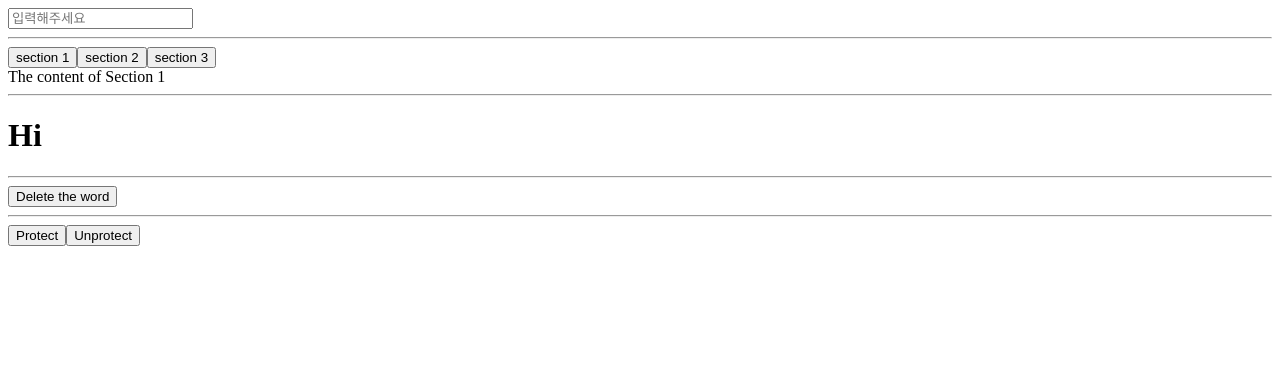
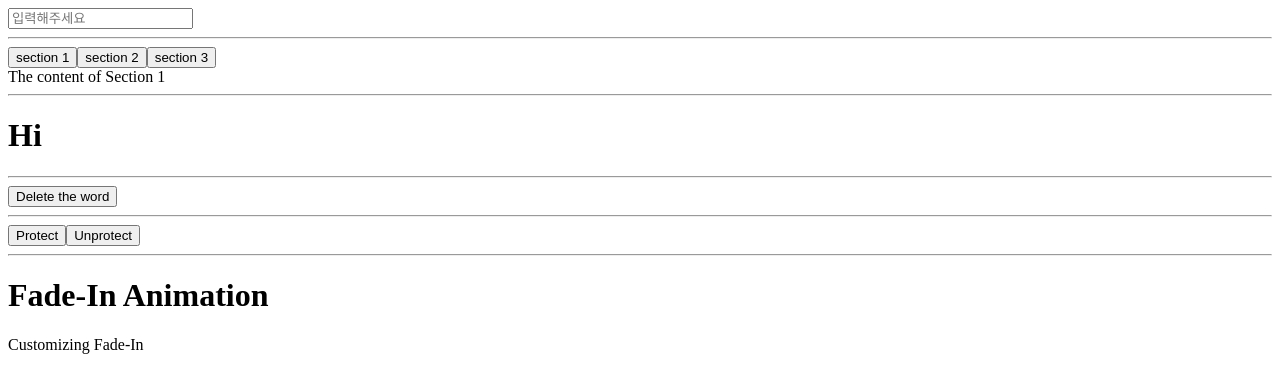
Before and after one commit to minnnnnk0/React_Hooks, a React (Vite) app: page / in a window 1280 px wide. Shown: the top 392 px of the page. Built offline with nearby package versions, Linux system fonts and the light colour scheme.

Commit message:
feat: useFadeIn custom

```diff
--- a/src/App.jsx
+++ b/src/App.jsx
@@ -1,6 +1,7 @@
 import useBeforeLeave from './hooks/useBeforeLeave';
 import useClick from './hooks/useClick';
 import useConfirm from './hooks/useConfirm';
+import useFadeIn from './hooks/useFadeIn';
 import useInput from './hooks/useInput';
 import usePreventLeave from './hooks/usePreventLeave';
 import useTab from './hooks/useTab';
@@ -33,6 +34,10 @@
   // useBeforeLeave
   const begForLife = () => console.log('Plz dont go');
   useBeforeLeave(begForLife);
+
+  // useFadeIn
+  const fadeInH1 = useFadeIn(1, 2);
+  const fadeInP = useFadeIn(5, 10);
 
   return (
     <>
@@ -71,6 +76,13 @@
           <button onClick={enablePrevent}>Protect</button>
           <button onClick={disablePrevent}>Unprotect</button>
         </div>
+
+        <hr />
+        {/* useFadeIn */}
+        <div>
+          <h1 {...fadeInH1}>Fade-In Animation</h1>
+          <p {...fadeInP}>Customizing Fade-In</p>
+        </div>
       </div>
     </>
   );
--- /dev/null
+++ b/src/hooks/useFadeIn.jsx
@@ -0,0 +1,17 @@
+import { useEffect, useRef } from 'react';
+
+const useFadeIn = (duration = 1, delay = 0) => {
+  if (typeof duration !== 'number' || typeof delay !== 'number') {
+    return;
+  }
+  const element = useRef();
+  useEffect(() => {
+    if (element.current) {
+      const { current } = element;
+      current.style.transition = `opacity ${duration}s ease-in-out ${delay}s`;
+      current.style.opacity = 1;
+    }
+  }, []);
+  return { ref: element, style: { opacity: 0 } };
+};
+export default useFadeIn;
```
